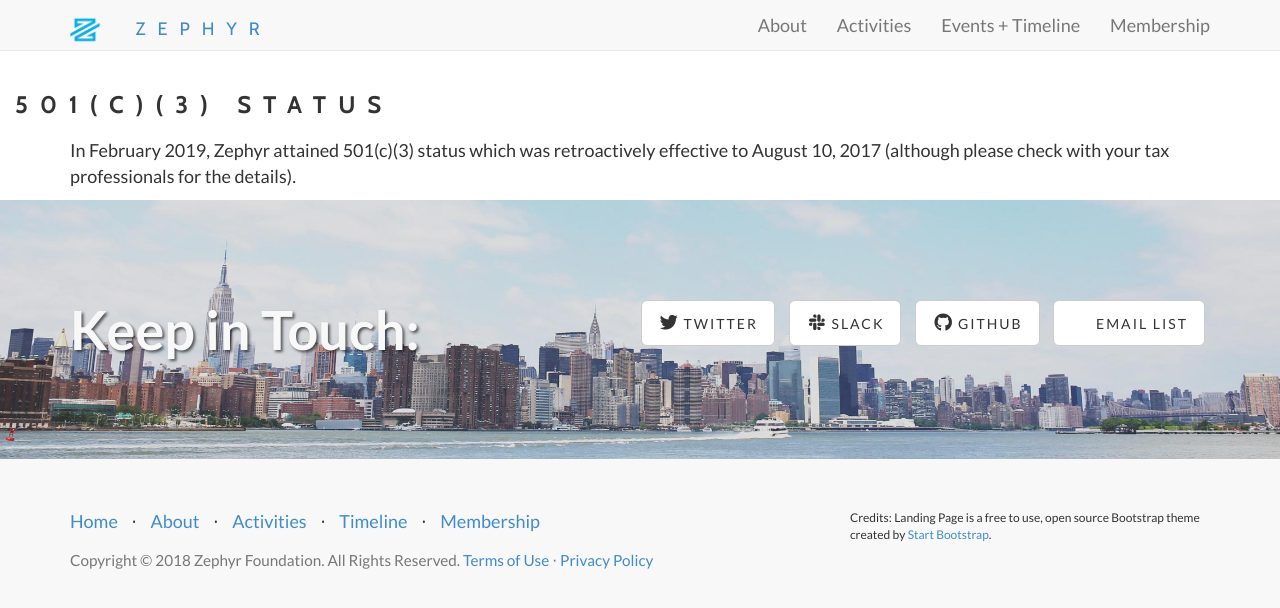
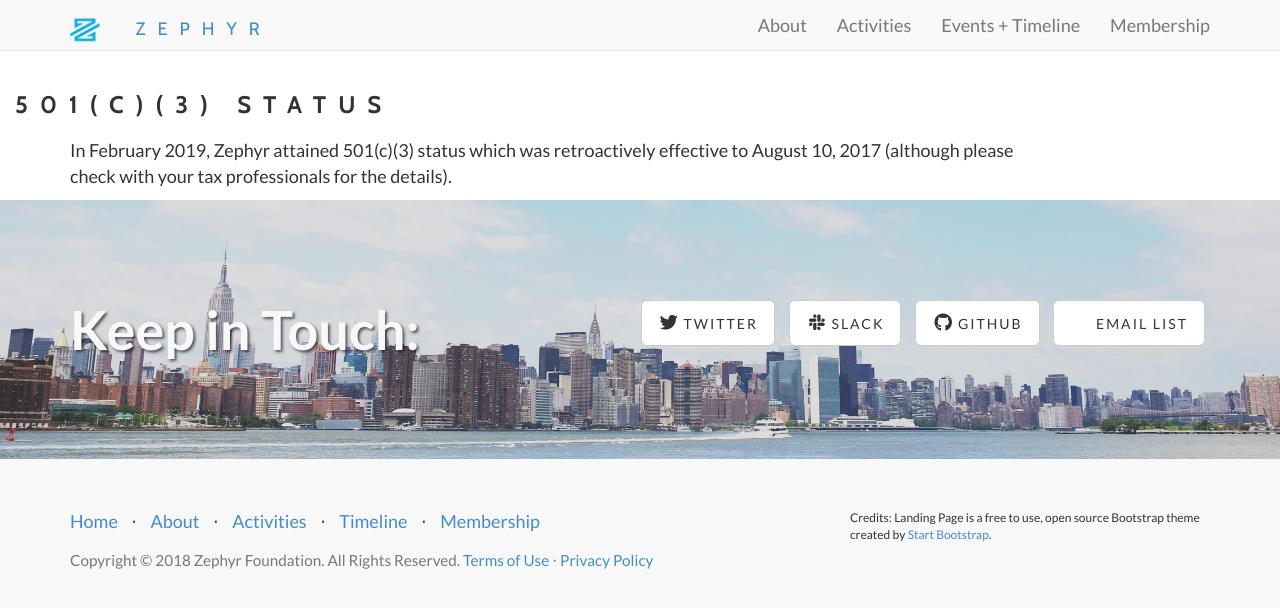
Before and after one commit to ZephyrTransport/zephyr-website, a Jekyll site: the page built from 501c3.md, in a window 1280 px wide. Shown: the top 608 px of the page. Built offline with Jekyll 4.4.1, drawn with Linux system fonts in a browser that asks for light colours; nearby versions of some CDN libraries.

Commit message:
make a gutter in simple layout

```diff
--- a/_layouts/simple.html
+++ b/_layouts/simple.html
@@ -8,7 +8,7 @@
 
       <div class="container">
       <div id="simple-layout" class="row">
-      <div class="col-lg-12">
+      <div class="col-md-12 col-lg-10 offset-lg-1">
 
       {{ content }}
 
```
